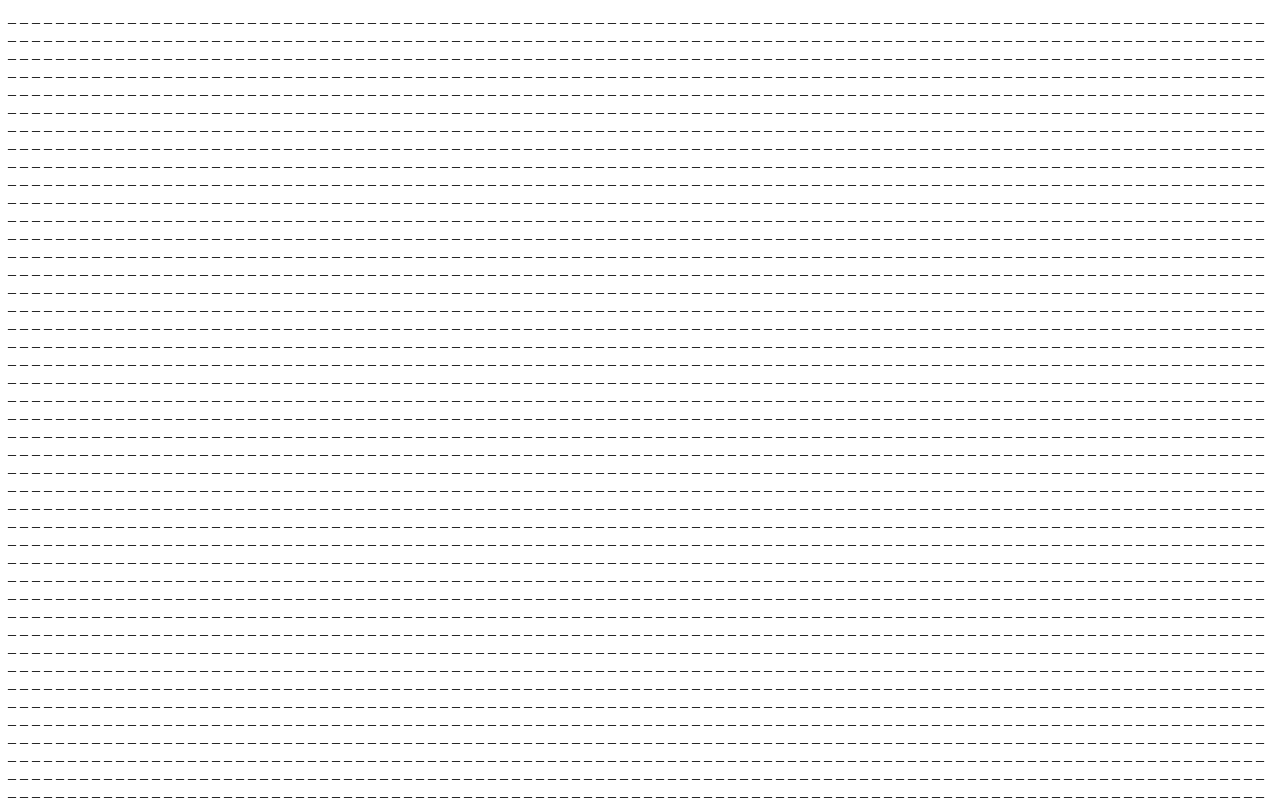
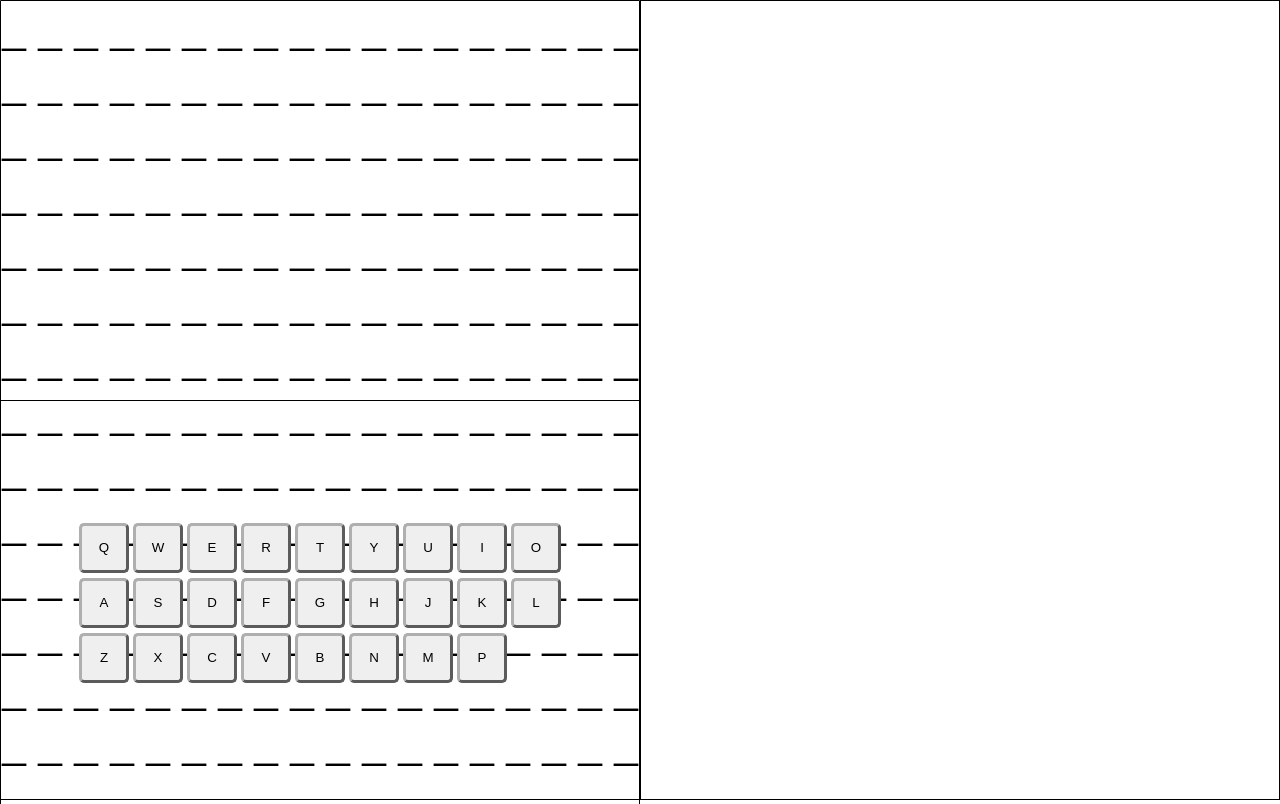
Before and after one commit to peremil05/hangman, a plain HTML site: page index.html in a window 1280 px wide. Shown: the top 804 px of the page. Drawn offline with Linux system fonts and the light colour scheme.

Commit message:
Organised the app into three sections
The app is organised into three sections: keyboard, word and man.
The keyboard is made and has all the letters in the English alphabet.

```diff
--- a/index.html
+++ b/index.html
@@ -4,10 +4,47 @@
     <meta http-equiv="X-UA-Compatible" content="IE=edge" />
     <meta name="viewport" content="width=device-width, initial-scale=1.0" />
     <title>Hangman</title>
-    <link rel="stylesheet" href="index.css" />
+    <link rel="stylesheet" media="screen and (min-width: 1000px)" href="widescreen.css"/>
   </head>
   <body>
-    <p id="text">Placeholder text</p>
+    <div id="wordArea"><p id="text">Placeholder text</p></div>
+    <div id="keyboardArea">
+      <div id="keyboard">
+        <div id="rowOne" class="keyRows">
+          <button id="q" class="keys" onclick="handleVirtualKeyboardInput(this)">Q</button>
+          <button id="w" class="keys" onclick="handleVirtualKeyboardInput(this)">W</button>
+          <button id="e" class="keys" onclick="handleVirtualKeyboardInput(this)">E</button>
+          <button id="r" class="keys" onclick="handleVirtualKeyboardInput(this)">R</button>
+          <button id="t" class="keys" onclick="handleVirtualKeyboardInput(this)">T</button>
+          <button id="y" class="keys" onclick="handleVirtualKeyboardInput(this)">Y</button>
+          <button id="u" class="keys" onclick="handleVirtualKeyboardInput(this)">U</button>
+          <button id="i" class="keys" onclick="handleVirtualKeyboardInput(this)">I</button>
+          <button id="o" class="keys" onclick="handleVirtualKeyboardInput(this)">O</button>
+        </div>
+        <div id="rowTwo" class="keyRows">
+          <button id="a" class="keys" onclick="handleVirtualKeyboardInput(this)">A</button>
+          <button id="s" class="keys" onclick="handleVirtualKeyboardInput(this)">S</button>
+          <button id="d" class="keys" onclick="handleVirtualKeyboardInput(this)">D</button>
+          <button id="f" class="keys" onclick="handleVirtualKeyboardInput(this)">F</button>
+          <button id="g" class="keys" onclick="handleVirtualKeyboardInput(this)">G</button>
+          <button id="h" class="keys" onclick="handleVirtualKeyboardInput(this)">H</button>
+          <button id="j" class="keys" onclick="handleVirtualKeyboardInput(this)">J</button>
+          <button id="k" class="keys" onclick="handleVirtualKeyboardInput(this)">K</button>
+          <button id="l" class="keys" onclick="handleVirtualKeyboardInput(this)">L</button>
+        </div>
+        <div id="rowThree" class="keyRows">
+          <button id="z" class="keys" onclick="handleVirtualKeyboardInput(this)">Z</button>
+          <button id="x" class="keys" onclick="handleVirtualKeyboardInput(this)">X</button>
+          <button id="c" class="keys" onclick="handleVirtualKeyboardInput(this)">C</button>
+          <button id="v" class="keys" onclick="handleVirtualKeyboardInput(this)">V</button>
+          <button id="b" class="keys" onclick="handleVirtualKeyboardInput(this)">B</button>
+          <button id="n" class="keys" onclick="handleVirtualKeyboardInput(this)">N</button>
+          <button id="m" class="keys" onclick="handleVirtualKeyboardInput(this)">M</button>
+          <button id="p" class="keys" onclick="handleVirtualKeyboardInput(this)">P</button>
+        </div>
+      </div>
+    </div>
+    <div id="manArea"></div>
     <script src="index.js"></script>
   </body>
 </html>
```
